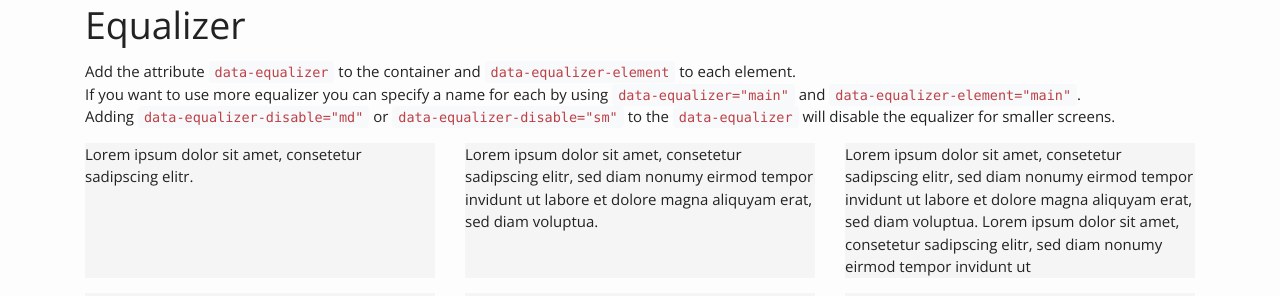
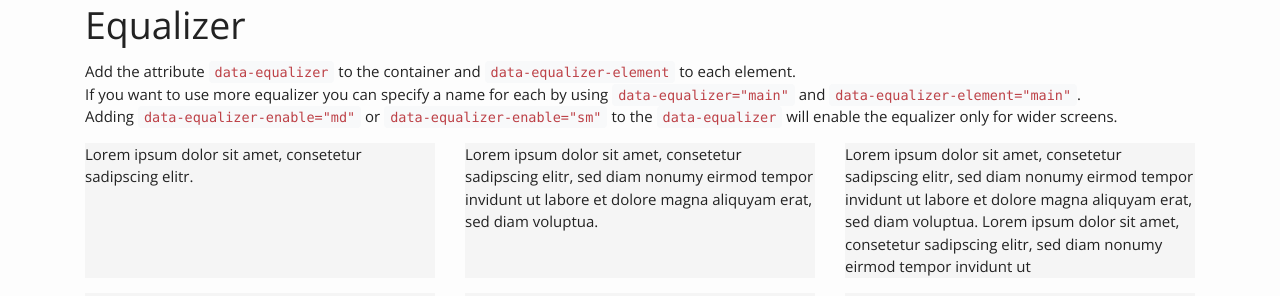
Before and after one commit to wuifdesign/pando, a Jekyll site: the page built from docs/docs/javascript.md, in a window 1280 px wide and 1400 px high, scrolled down 143 px. Shown: the part 840-1136 px from the top of the window. Built offline with Jekyll 4.4.1, drawn with Linux system fonts in a browser that asks for light colours.

Commit message:
changed equalizer to mobile first

```diff
--- a/docs/_includes/js/equalizer.html
+++ b/docs/_includes/js/equalizer.html
@@ -11,8 +11,8 @@
         Add the attribute <code>data-equalizer</code> to the container and <code>data-equalizer-element</code> to each element.<br/>
         If you want to use more equalizer you can specify a name for each by using <code>data-equalizer="main"</code> and
         <code>data-equalizer-element="main"</code>.<br/>
-        Adding <code>data-equalizer-disable="md"</code> or <code>data-equalizer-disable="sm"</code> to the <code>data-equalizer</code> will disable the equalizer
-        for smaller screens.
+        Adding <code>data-equalizer-enable="md"</code> or <code>data-equalizer-enable="sm"</code> to the <code>data-equalizer</code> will enable the equalizer
+        only for wider screens.
     </p>
 
     <div class="row mb-3" data-equalizer>
@@ -35,7 +35,7 @@
             </div>
         </div>
     </div>
-    <div class="row" data-equalizer="main" data-equalizer-disable="sm">
+    <div class="row" data-equalizer="main" data-equalizer-enable="sm">
         <div class="col-md-4">
             <div class="panel" data-equalizer-element="main">
                 Lorem ipsum dolor sit amet, consetetur sadipscing elitr.
--- a/resources/assets/sass/pando/_random-stuff.scss
+++ b/resources/assets/sass/pando/_random-stuff.scss
@@ -73,25 +73,25 @@
 }
 
 @include media-breakpoint-down(lg) {
-  [data-equalizer-disable='lg'] [data-equalizer-element] {
+  [data-equalizer-enable='xl'] [data-equalizer-element] {
     height: auto !important;
   }
 }
 
 @include media-breakpoint-down(md) {
-  [data-equalizer-disable='md'] [data-equalizer-element] {
+  [data-equalizer-enable='lg'] [data-equalizer-element] {
     height: auto !important;
   }
 }
 
 @include media-breakpoint-down(sm) {
-  [data-equalizer-disable='sm'] [data-equalizer-element] {
+  [data-equalizer-enable='md'] [data-equalizer-element] {
     height: auto !important;
   }
 }
 
 @include media-breakpoint-down(xs) {
-  [data-equalizer-disable='xs'] [data-equalizer-element] {
+  [data-equalizer-enable='sm'] [data-equalizer-element] {
     height: auto !important;
   }
 }
```
Also changed, not shown: docs/assets/css/main.min.css, public/assets/css/main.min.css, 2 other files.
